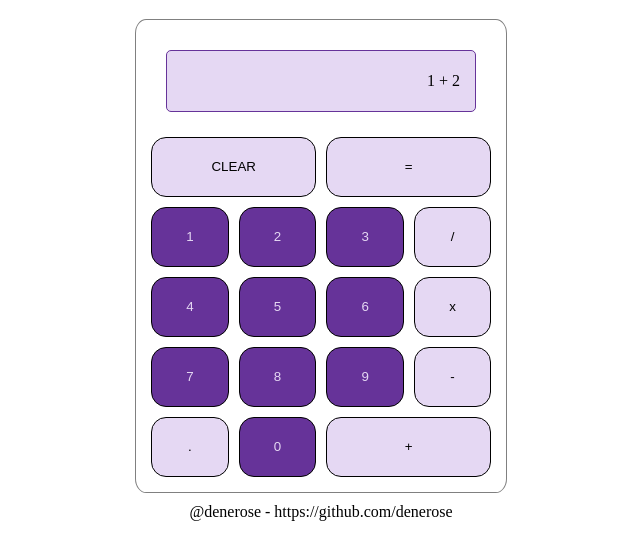
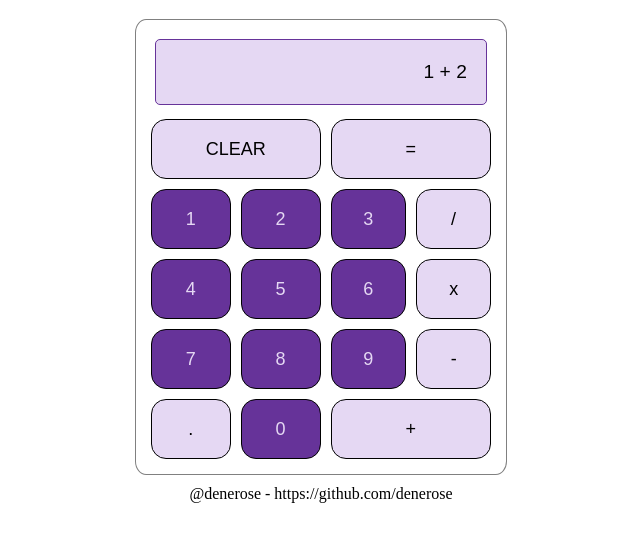
Before and after one commit to denerose/JSCalculator-Odin, a plain HTML site: page index.html in a window 1280 px wide. Shown: the part 61-620 px from the top of the page, without its empty margins (319-959 px from the left). Drawn offline with Linux system fonts and the light colour scheme.

Commit message:
Make buttons pretty

```diff
--- a/style.css
+++ b/style.css
@@ -13,6 +13,16 @@ button {
     padding: 10px;
     margin: 5px;
     background-color: var(--light);
+    font-size: large;
+    opacity: 100%;
+}
+
+button:hover {
+    opacity: 90%;
+}
+
+button:active {
+    transform: translateY(1px);
 }
 
 #frameBox {
@@ -25,12 +35,14 @@ button {
 }
 
 #display {
-    margin: 20px;
-    padding: 5px 15px;
+    margin: 9px;
+    padding: 0.1em 1em;
     text-align: right;
     border: 1px solid var(--dark);
     border-radius: 5px;
     background-color: var(--light);
+    font-size: larger;
+    font-family: Arial, Helvetica, sans-serif;
 }
 
 #buttonBox {
```
